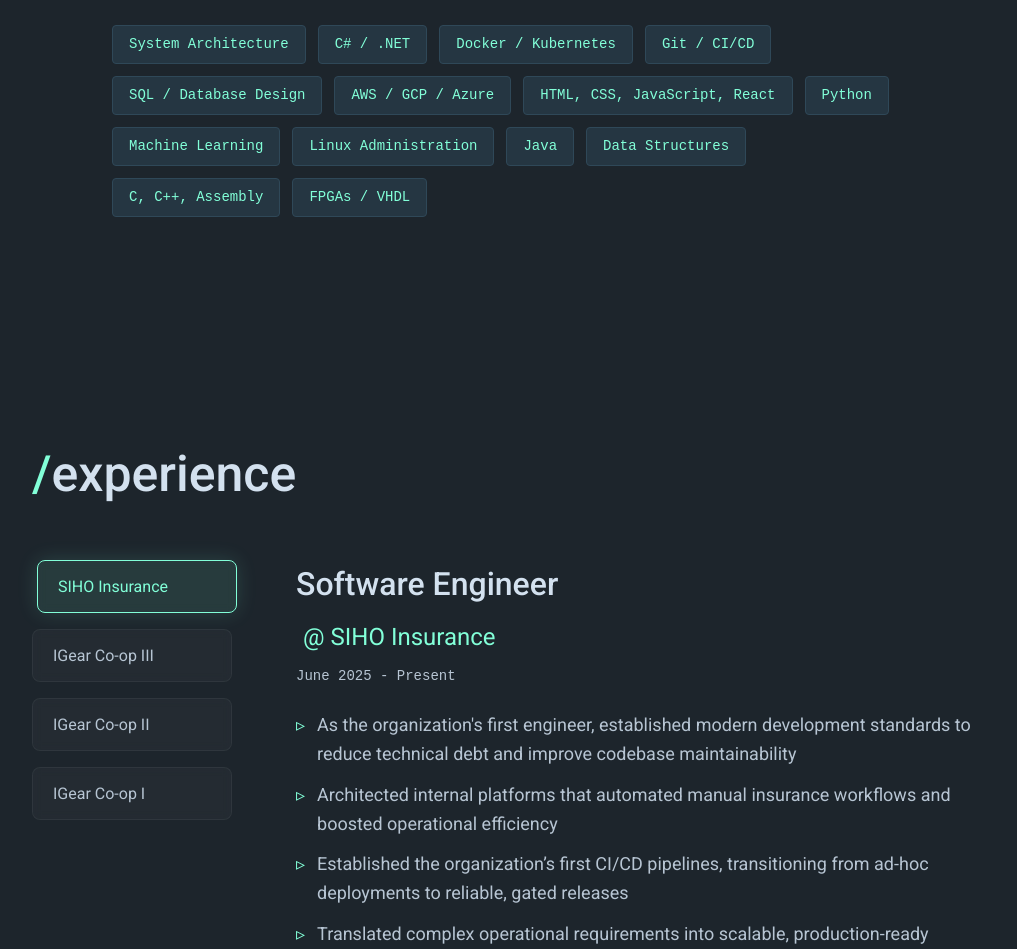
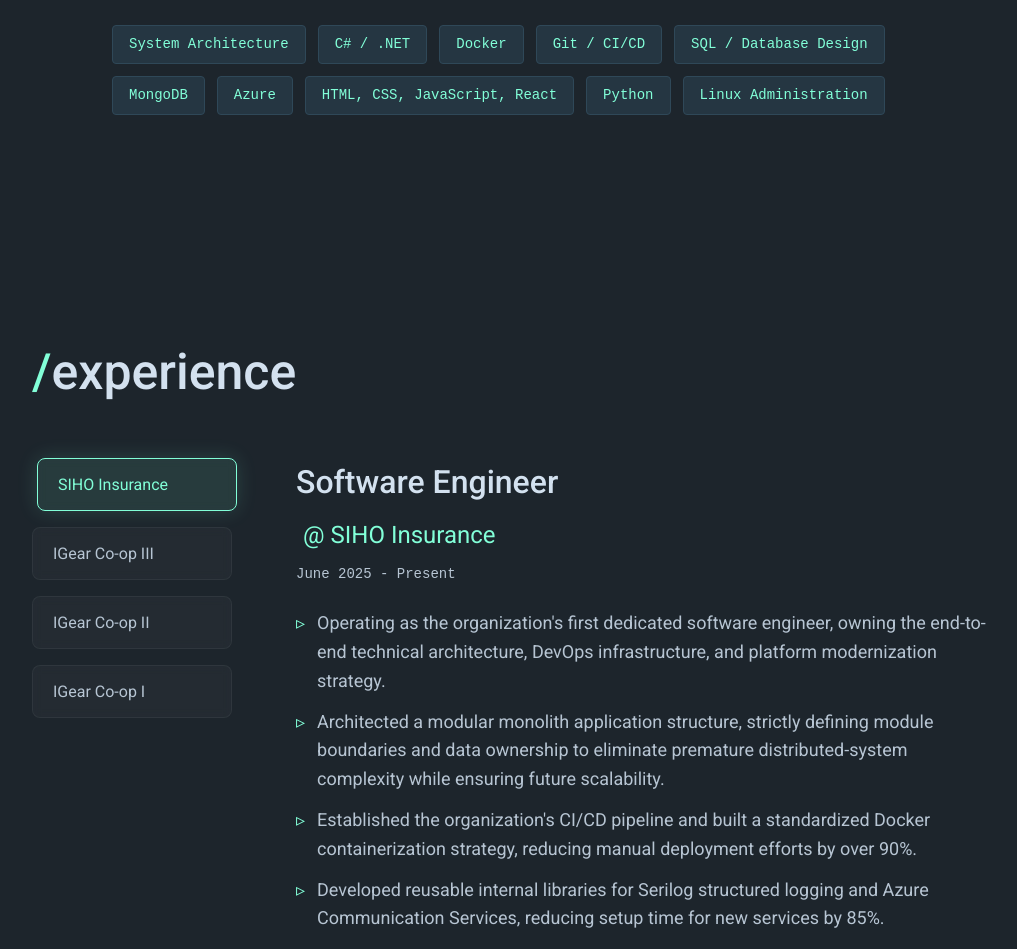
Before and after one commit to ColeSwinford/portfolio, a React (Vite) app: page / in a window 1280 px wide. Shown: the part 1440-2389 px from the top of the page, without its empty margins (128-1145 px from the left). Built offline with nearby package versions, Linux system fonts and the light colour scheme.

Commit message:
- refine core skills - refine SIHO experience - update readme common command notes

```diff
--- a/src/data.js
+++ b/src/data.js
@@ -13,10 +13,16 @@
 };
 
 export const skills = [
-    "System Architecture", "C# / .NET", "Docker / Kubernetes", "Git / CI/CD",
-    "SQL / Database Design", "AWS / GCP / Azure", "HTML, CSS, JavaScript, React",
-    "Python", "Machine Learning", "Linux Administration", "Java", "Data Structures",
-    "C, C++, Assembly", "FPGAs / VHDL"
+    "System Architecture",
+    "C# / .NET",
+    "Docker",
+    "Git / CI/CD",
+    "SQL / Database Design",
+    "MongoDB",
+    "Azure",
+    "HTML, CSS, JavaScript, React",
+    "Python",
+    "Linux Administration"
 ];
 
 // ... (Experience and Projects arrays remain the same as before)
@@ -28,10 +34,11 @@
         link: "https://www.siho.org/",
         dates: "June 2025 - Present",
         bullets: [
-            "As the organization's first engineer, established modern development standards to reduce technical debt and improve codebase maintainability",
-            "Architected internal platforms that automated manual insurance workflows and boosted operational efficiency",
-            "Established the organization’s first CI/CD pipelines, transitioning from ad-hoc deployments to reliable, gated releases",
-            "Translated complex operational requirements into scalable, production-ready software solutions"
+            "Operating as the organization's first dedicated software engineer, owning the end-to-end technical architecture, DevOps infrastructure, and platform modernization strategy.",
+            "Architected a modular monolith application structure, strictly defining module boundaries and data ownership to eliminate premature distributed-system complexity while ensuring future scalability.",
+            "Established the organization's CI/CD pipeline and built a standardized Docker containerization strategy, reducing manual deployment efforts by over 90%.",
+            "Developed reusable internal libraries for Serilog structured logging and Azure Communication Services, reducing setup time for new services by 85%.",
+            "Automated manual insurance workflows, including a parallel-processed compliance application that reduced provider exclusion screening from several hours to under one minute per file."
         ]
     },
     {
```
Also changed, not shown: 2 other files (tests, documents, lock files or other folders).
